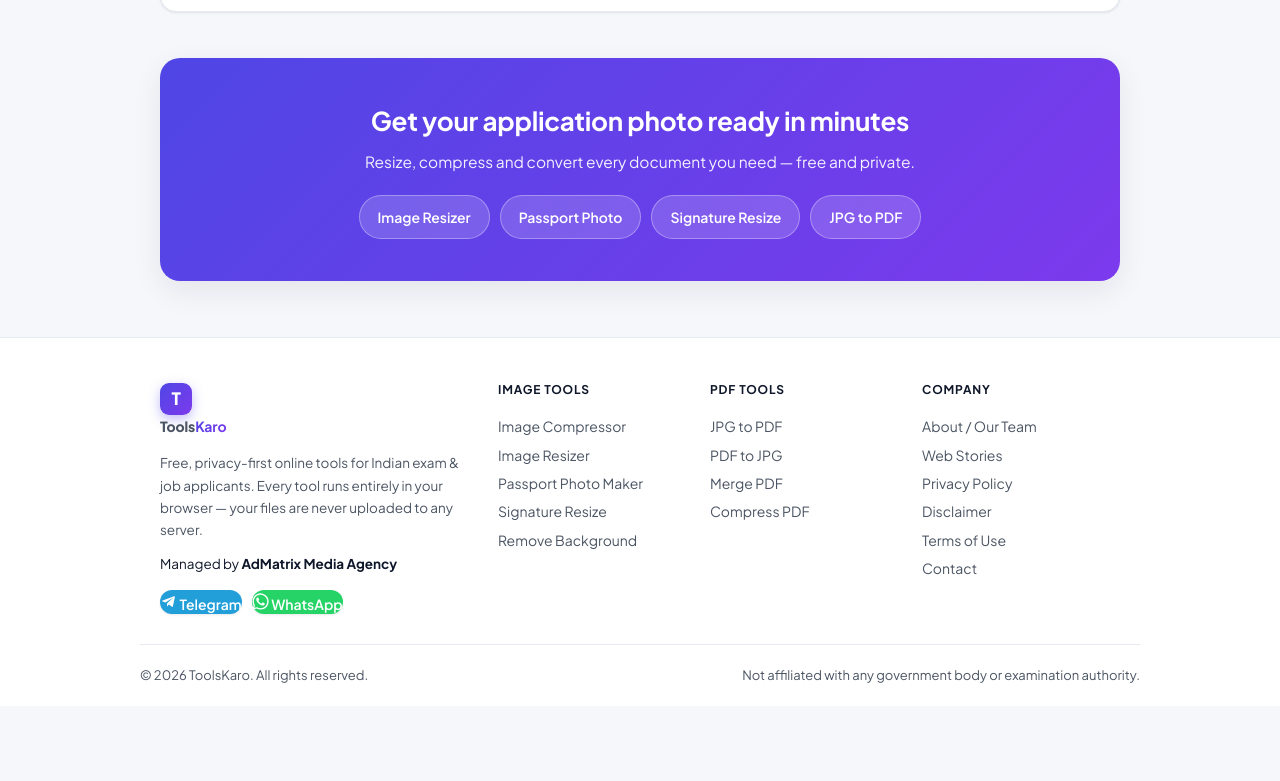
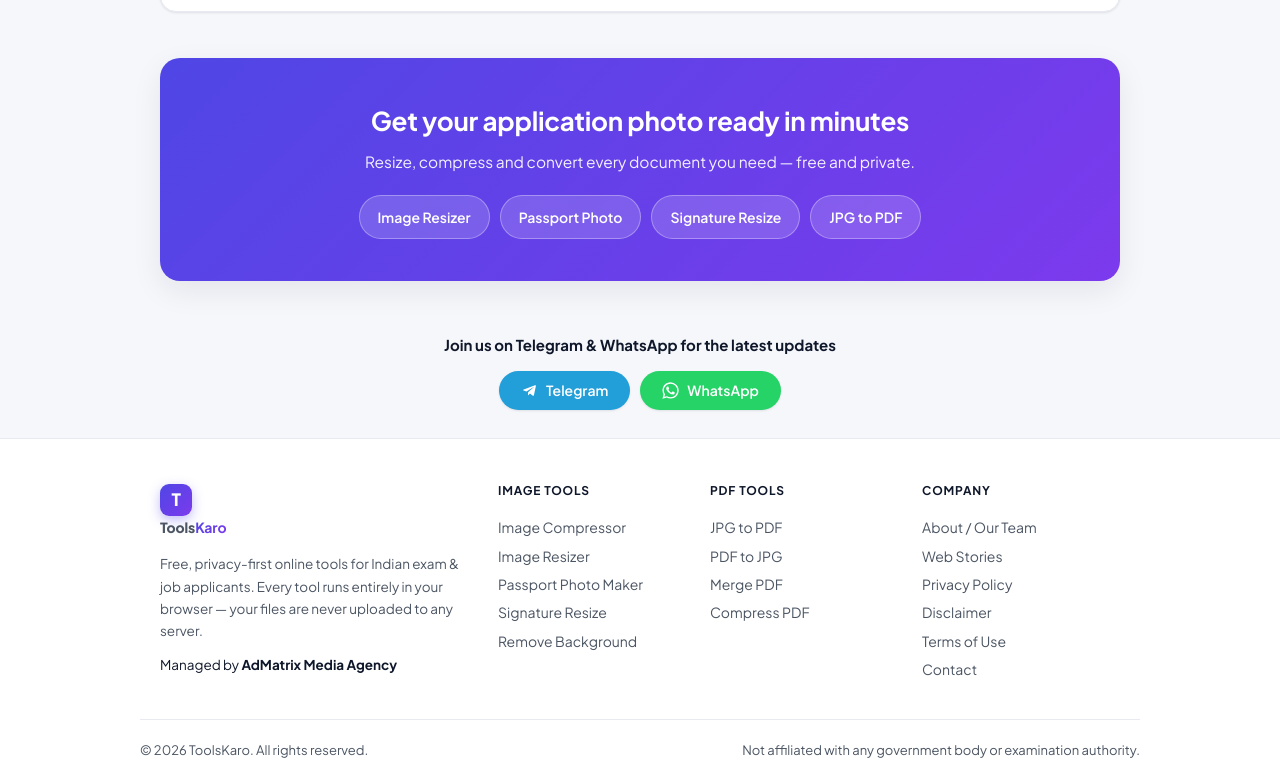
Before and after one commit to narenderchaudhary/toolskaro, a Next.js app: page /image-compressor in a window 1280 px wide. Shown: the part 2161-2942 px from the top of the page. Before the commit the page ends 2867 px from the top, so only its background shows below. Built offline with nearby package versions, Linux system fonts and the light colour scheme.

Commit message:
Move social buttons to a centered Join-us band above the footer (out of footer columns)
Co-Authored-By: Claude Opus 4.8 (1M context) <noreply@anthropic.com>

```diff
--- a/app/globals.css
+++ b/app/globals.css
@@ -230,7 +230,12 @@ input[type="number"]:focus, input[type="text"]:focus, select:focus, textarea:foc
 .doc-preview table td:first-child { width: 38%; color: #555; font-weight: 600; }
 
 /* ---------- Footer ---------- */
-footer.site { border-top: 1px solid var(--border); margin-top: 56px; background: var(--card); padding: 42px 0 0; color: var(--muted); font-size: 14px; }
+.join-band { margin-top: 48px; padding: 4px 0 28px; }
+.join-band .container { display: flex; flex-direction: column; align-items: center; gap: 14px; text-align: center; }
+.join-label { font-size: 15px; font-weight: 700; color: var(--ink); }
+.join-social { display: flex; gap: 10px; flex-wrap: wrap; justify-content: center; }
+
+footer.site { border-top: 1px solid var(--border); margin-top: 0; background: var(--card); padding: 42px 0 0; color: var(--muted); font-size: 14px; }
 .footer-cols { display: grid; grid-template-columns: 1.7fr 1fr 1fr 1.1fr; gap: 32px; }
 .footer-col .footer-h { font-size: 12px; text-transform: uppercase; letter-spacing: .07em; color: var(--ink); margin: 0 0 13px; font-weight: 700; }
 .footer-col a { display: block; color: var(--muted); padding: 3px 0; font-size: 14px; }
@@ -260,7 +265,7 @@ footer.site { border-top: 1px solid var(--border); margin-top: 56px; background:
 /* ---------- Print (resume / biodata → PDF) ---------- */
 @media print {
   header.site, footer.site, .ad-slot, .no-print, h1, .lede, .faq,
-  .section-center, .steps-rail, .feature-grid, .cta-band { display: none !important; }
+  .section-center, .steps-rail, .feature-grid, .cta-band, .join-band { display: none !important; }
   html, body { background: #fff !important; }
   main.container { max-width: none; padding: 0; }
   .card { box-shadow: none !important; border: none !important; padding: 0 !important; margin: 0 !important; }
--- a/app/layout.tsx
+++ b/app/layout.tsx
@@ -106,6 +106,13 @@ export default function RootLayout({ children }: { children: React.ReactNode })
 
         <main className="container">{children}</main>
 
+        <section className="join-band">
+          <div className="container">
+            <span className="join-label">Join us on Telegram &amp; WhatsApp for the latest updates</span>
+            <div className="join-social"><SocialLinks /></div>
+          </div>
+        </section>
+
         <footer className="site">
           <div className="container footer-cols">
             <div className="footer-col footer-brand">
@@ -117,7 +124,6 @@ export default function RootLayout({ children }: { children: React.ReactNode })
               <p className="footer-managed">
                 Managed by <strong>AdMatrix Media Agency</strong>
               </p>
-              <div className="footer-social"><SocialLinks /></div>
             </div>
             <div className="footer-col">
               <div className="footer-h">Image Tools</div>
```
